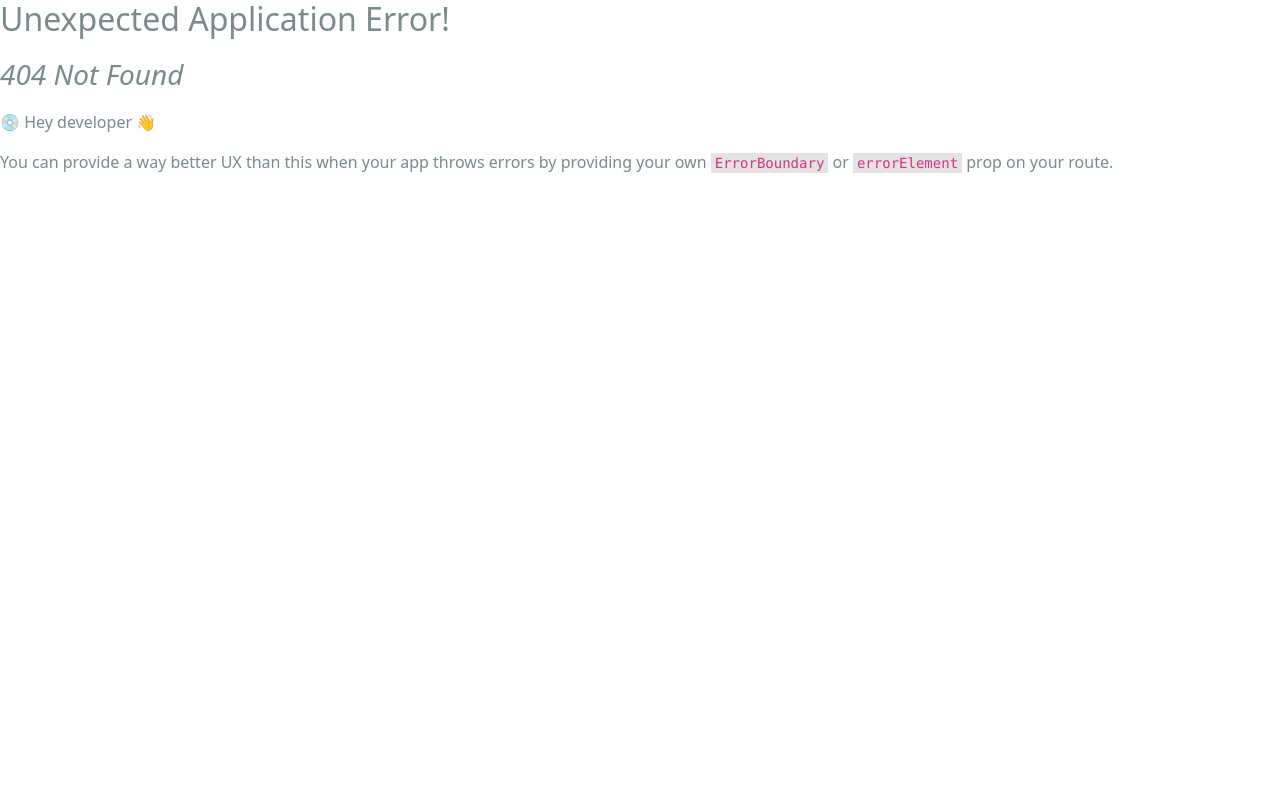
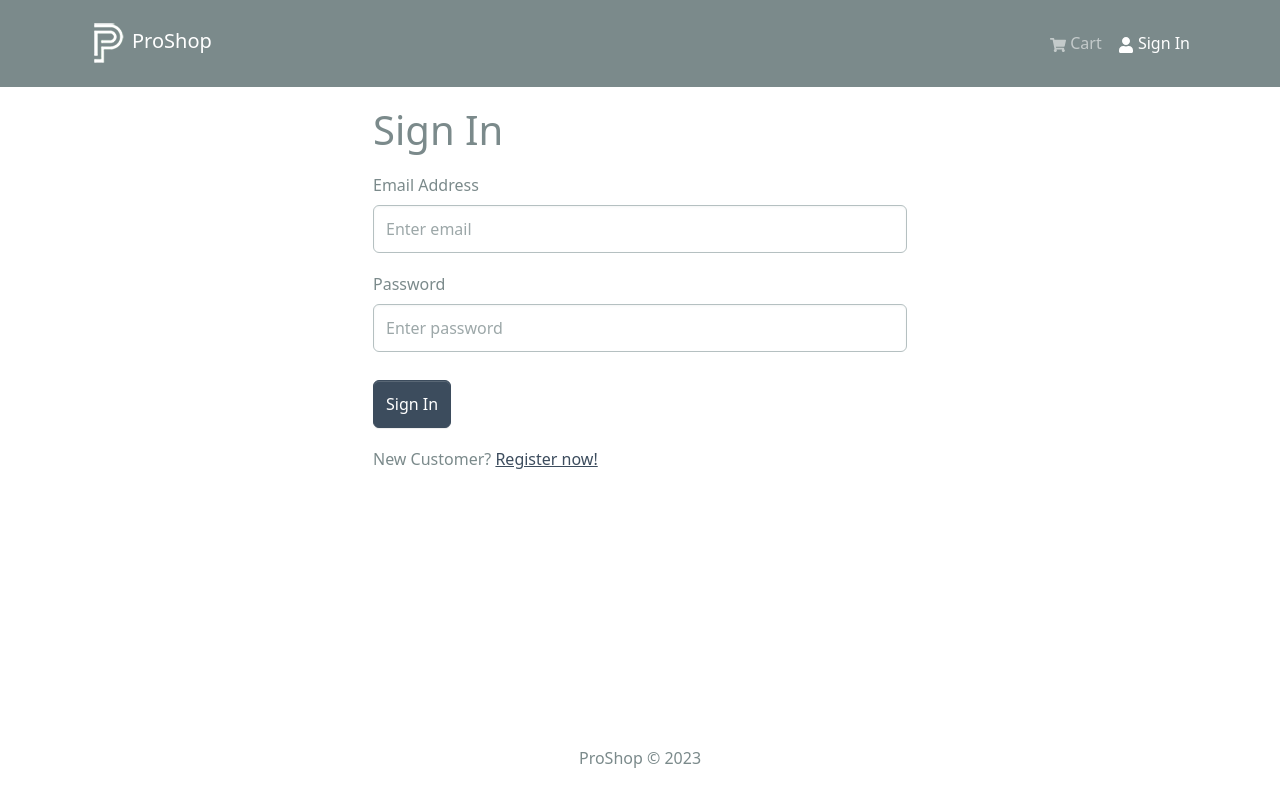
Before and after one commit to ScKoDEV/proshop, a React (Create React App) app in the folder frontend/: page /login in a window 1280 px wide. Before the commit this address had no page. Shown: the top 802 px of the page. Built offline with nearby package versions, Linux system fonts and the light colour scheme.

Commit message:
add Login Screen

```diff
--- /dev/null
+++ b/frontend/src/components/FormContainer.jsx
@@ -0,0 +1,16 @@
+import React from 'react'
+import {Container, Row, Col} from 'react-bootstrap'
+
+const FormContainer = ({children}) => {
+  return (
+    <Container>
+      <Row className="justify-content-md-center">
+        <Col xs={12} md={6}>
+            {children}
+        </Col>
+      </Row>
+    </Container>
+  )
+}
+
+export default FormContainer
--- a/frontend/src/components/Header.jsx
+++ b/frontend/src/components/Header.jsx
@@ -8,8 +8,6 @@
 
 const Header = () => {
   const { cartItems } = useSelector((state) => state.cart)
-  console.log(cartItems)
-
   return (
     <header>
        <Navbar bg="dark" variant="dark" expand="md" collapseOnSelect>
--- a/frontend/src/index.js
+++ b/frontend/src/index.js
@@ -11,6 +11,7 @@
 import HomeScreen from './screens/HomeScreen';
 import ProductScreen from './screens/ProductScreen';
 import CartScreen from './screens/CartScreen';
+import LoginScreen from './screens/LoginScreen';
 
 const router = createBrowserRouter(
   createRoutesFromElements(
@@ -18,6 +19,7 @@
       <Route index={true} path="/" element={<HomeScreen/>} />
       <Route path="/product/:id" element={<ProductScreen/>} />
       <Route path="/cart" element={<CartScreen/>} />
+      <Route path="/login" element={<LoginScreen/>} />
     </Route>
   )
 )
--- /dev/null
+++ b/frontend/src/screens/LoginScreen.jsx
@@ -0,0 +1,48 @@
+import React from 'react'
+import FormContainer from '../components/FormContainer'
+import { useState } from 'react'
+import {Link} from 'react-router-dom'
+import { Form, Button, Row, Col } from 'react-bootstrap'
+
+const LoginScreen = () => {
+    const [email, setEmail] = useState('')
+    const [password, setPassword] = useState('')
+
+    const submitHandler = (e) => {
+        e.preventDefault()
+        console.log('Submit')
+    }
+
+  return (
+    <FormContainer>
+      <h1>Sign In</h1>
+      <Form onSubmit={submitHandler}>
+        <Form.Group controlId='email' className='my-3'>
+            <Form.Label>Email Address</Form.Label>
+            <Form.Control
+            type='email'
+            placeholder='Enter email'
+            value={email}
+            onChange={(e) => setEmail(e.target.value)}></Form.Control>
+        </Form.Group>
+
+        <Form.Group controlId='password' className='my-3'>
+            <Form.Label>Password</Form.Label>
+            <Form.Control
+            type='password'
+            placeholder='Enter password'
+            value={password}
+            onChange={(e) => setPassword(e.target.value)}></Form.Control>
+        </Form.Group>
+
+        <Button type='Submit' variant='primary' className='mt-2'>Sign In</Button>
+      </Form>
+      <Row className='py-3'>
+        <Col>
+        New Customer? <Link to='/register'>Register now!</Link></Col>
+      </Row>
+    </FormContainer>
+  )
+}
+
+export default LoginScreen
```
